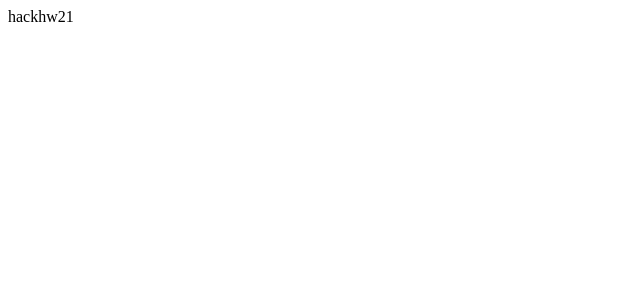
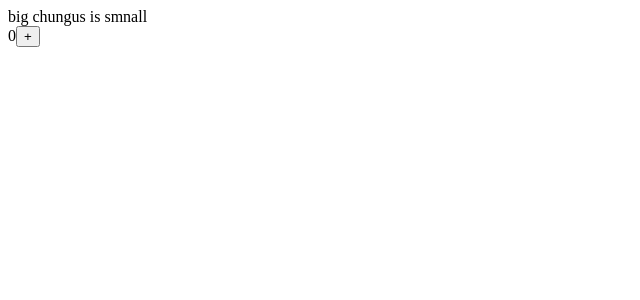
Before and after one commit to kosinw/coffeehouse, a React (Create React App) app: page / in a window 1280 px wide. Shown: the top 300 px of the page, without its empty margins (0-640 px from the left). Built offline with nearby package versions, Linux system fonts and the light colour scheme.

Commit message:
docs(tutorial): added react example for lukas

```diff
--- a/src/App.js
+++ b/src/App.js
@@ -1,7 +1,10 @@
+import Counter from "./components/Counter";
+
 function App() {
   return (
     <div className="App">
-      hackhw21
+      big chungus is smnall
+      <Counter />
     </div>
   );
 }
--- /dev/null
+++ b/src/components/Counter.js
@@ -0,0 +1,18 @@
+import { useState } from "react";
+
+function Counter() {
+    const [counter, setCounter] = useState(0);
+
+    function updateCounter() {
+        setCounter(counter + 1); // counter++
+    }
+
+    return (
+        <div>
+            <span>{counter}</span>
+            <button onClick={updateCounter}>+</button>
+        </div>
+    );
+}
+
+export default Counter;
```
